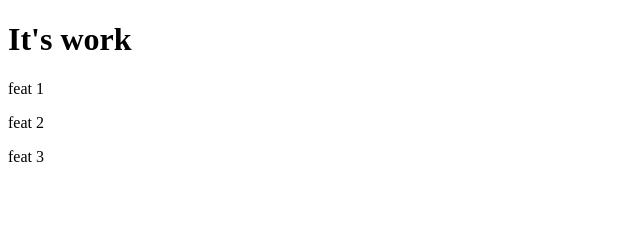
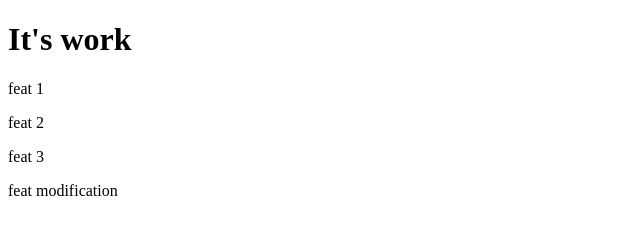
Before and after one commit to PaddockOne/PaddockOne.github.io, a plain HTML site: page index.html in a window 1280 px wide. Shown: the whole page, without its empty margins (0-640 px from the left). Drawn offline with Linux system fonts and the light colour scheme.

Commit message:
Add feat modification to index.html

```diff
--- a/index.html
+++ b/index.html
@@ -10,5 +10,6 @@
     <p>feat 1</p>
     <p>feat 2</p>
     <p>feat 3</p>
+    <p>feat modification</p>
 </body>
 </html>
```
